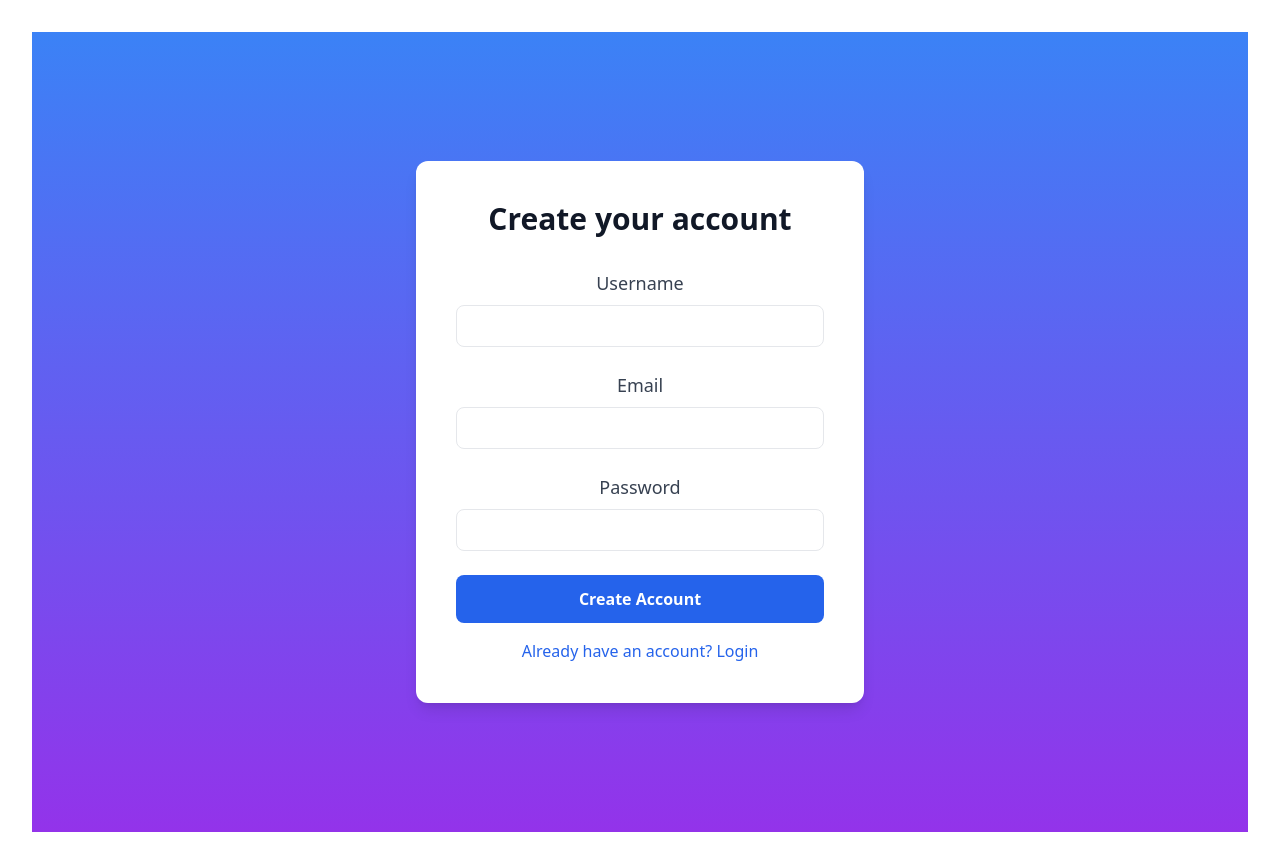
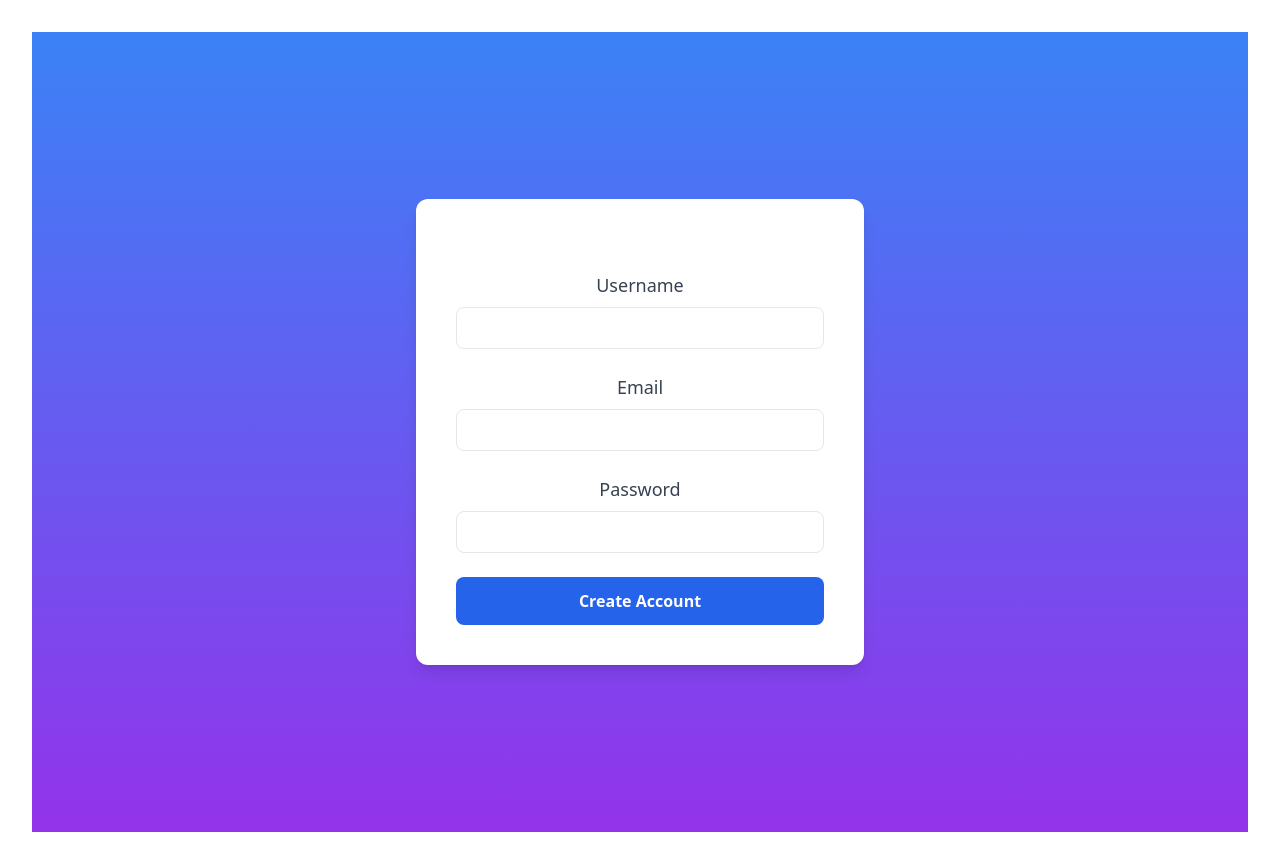
Before and after one commit to JAPH254/Heaviety-Pro, a React (Vite) app in the folder frontend/: page /register in a window 1280 px wide. Built offline with nearby package versions, Linux system fonts and the light colour scheme.

Commit message:
feat:making some changes

```diff
--- a/frontend/src/pages/register.jsx
+++ b/frontend/src/pages/register.jsx
@@ -2,74 +2,34 @@ import { Link, useNavigate } from 'react-router-dom';
 import { useForm } from 'react-hook-form';
 import { useRegisterUserMutation } from './registerApi';
 
-const Container = ({ children }) => (
+// FormContainer wraps the entire form.
+function FormContainer() {
+  return (
+    <FormWrapper>
+      <Form>
+        <FormEntry labelName="Username" inputType="text" />
+        <FormEntry labelName="Email" inputType="email" />
+        <FormEntry labelName="Password" inputType="password" />
+      </Form>
+    </FormWrapper>
+  );
+}
+
+// FormWrapper holds the layout of the form.
+function FormWrapper({ children }) {
+  return (
     <div className="flex flex-col min-h-screen bg-gradient-to-b from-blue-500 to-purple-600 p-4">
-    {children}
-  </div>
-);
-
-const CenteredBox = ({ children }) => (
       <div className="flex items-center justify-center flex-grow">
         <div className="bg-white p-10 rounded-xl shadow-lg sm:w-full sm:max-w-md text-center">
           {children}
         </div>
       </div>
-);
-
-const Heading = () => (
-  <h2 className="text-3xl font-extrabold text-gray-900">Create your account</h2>
-);
-
-const RegisterForm = ({ onSubmit, register, handleSubmit, errors, isLoading }) => (
-  <form className="mt-8 space-y-6" onSubmit={handleSubmit(onSubmit)}>
-    <InputField
-      id="username"
-      type="text"
-      label="Username"
-      register={register}
-      validation={{ required: 'Username is required' }}
-      error={errors.username}
-    />
-    <InputField
-      id="email"
-      type="email"
-      label="Email"
-      register={register}
-      validation={{ required: 'Email is required' }}
-      error={errors.email}
-    />
-    <InputField
-      id="password"
-      type="password"
-      label="Password"
-      register={register}
-      validation={{ required: 'Password is required' }}
-      error={errors.password}
-    />
-    <button
-      type="submit"
-      className="w-full px-6 py-3 bg-blue-600 text-white font-bold rounded-lg hover:bg-blue-700 transition duration-300 ease-in-out"
-      disabled={isLoading}
-    >
-      {isLoading ? 'Creating account...' : 'Create Account'}
-    </button>
-  </form>
-);
-
-const InputField = ({ id, type, label, register, validation, error }) => (
-  <div>
-    <label htmlFor={id} className="block text-lg font-medium text-gray-700">{label}</label>
-    <input
-      id={id}
-      type={type}
-      {...register(id, validation)}
-      className="mt-2 px-3 py-2 w-full border rounded-lg focus:outline-none focus:ring-2 focus:ring-blue-500"
-    />
-    {error && <p className="text-red-500 text-sm">{error.message}</p>}
     </div>
   );
+}
 
-const Register = () => {
+// Form handles the form submission logic.
+function Form({ children }) {
   const { register, handleSubmit, reset, formState: { errors } } = useForm();
   const [registerUser, { isLoading }] = useRegisterUserMutation();
   const navigate = useNavigate();
@@ -85,21 +45,49 @@ const Register = () => {
   };
 
   return (
-    <Container>
-      <CenteredBox>
-        <Heading />
-        <RegisterForm
-          onSubmit={onSubmit}
-          register={register}
-          handleSubmit={handleSubmit}
-          errors={errors}
-          isLoading={isLoading}
+    <form className="mt-8 space-y-6" onSubmit={handleSubmit(onSubmit)}>
+      {children}
+      <button
+        type="submit"
+        className="w-full px-6 py-3 bg-blue-600 text-white font-bold rounded-lg hover:bg-blue-700 transition duration-300 ease-in-out"
+        disabled={isLoading}
+      >
+        {isLoading ? 'Creating account...' : 'Create Account'}
+      </button>
+    </form>
+  );
+}
+
+// FormEntry renders the individual input field with its label.
+function FormEntry({ labelName, inputType }) {
+  const { register, formState: { errors } } = useForm();
+
+  return (
+    <div>
+      <label htmlFor={labelName} className="block text-lg font-medium text-gray-700">
+        {labelName}
+      </label>
+      <input
+        id={labelName}
+        type={inputType}
+        {...register(labelName, { required: `${labelName} is required` })}
+        className="mt-2 px-3 py-2 w-full border rounded-lg focus:outline-none focus:ring-2 focus:ring-blue-500"
       />
+      {errors[labelName] && <p className="text-red-500 text-sm">{errors[labelName].message}</p>}
+    </div>
+  );
+}
+
+// Register page
+const Register = () => {
+  return (
+    <FormContainer>
+      <h2 className="text-3xl font-extrabold text-gray-900">Create your account</h2>
+      <FormContainer />
       <Link to="/login" className="mt-4 block text-blue-600 hover:text-blue-700">
         Already have an account? Login
       </Link>
-      </CenteredBox>
-    </Container>
+    </FormContainer>
   );
 };
 
```
Lines whose indentation alone changed are shown as unchanged.
